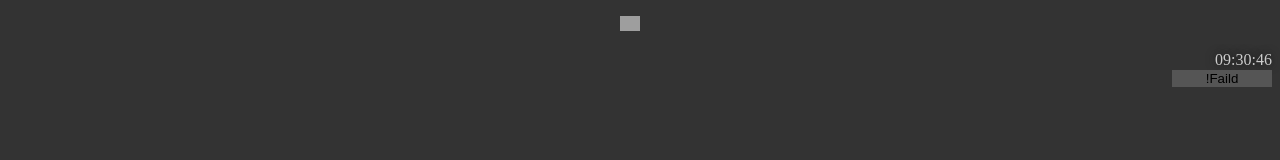
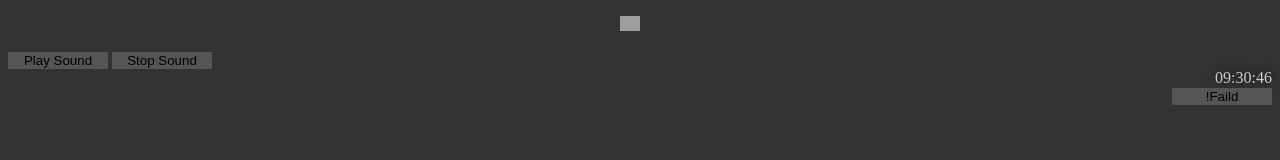
Before and after one commit to renanbazinin/rotterXMLNet, a website: page index.html in a window 1280 px wide. Drawn offline with Linux system fonts and the light colour scheme; no server answers; grey boxes are pictures that could not be loaded.

Commit message:
add radio (sound)

```diff
--- a/index.html
+++ b/index.html
@@ -76,8 +76,12 @@ button:active:after {
 
 <body dir="rtl"  class="dark-mode" onload="keepGet()">
   <p id="counter">Counter : </p>
+<div style="text-align: left;">
+  <button onclick="stopSound()">Stop Sound</button>
+	<button onclick="playSound()">Play Sound</button>
+	<audio id="myAudio" src="http://glzwizzlv.bynetcdn.com/glglz_mp3"></audio>
 
-
+</div>
 <div id="clock"></div>
   <button onclick="theFetch()" id="reload">Reload Again</button>
     <div id="shit">
@@ -89,7 +93,15 @@ button:active:after {
 
 
 <script>
+  var audio = document.getElementById("myAudio");
+stopSound = ()=> {
+			audio.pause();
+			audio.currentTime = 0;
+		}
 
+     playSound= ()=> {
+			audio.play();
+		}
     function updateTime() {
       let now = new Date();
       let hours = now.getHours().toString().padStart(2, '0');
```
